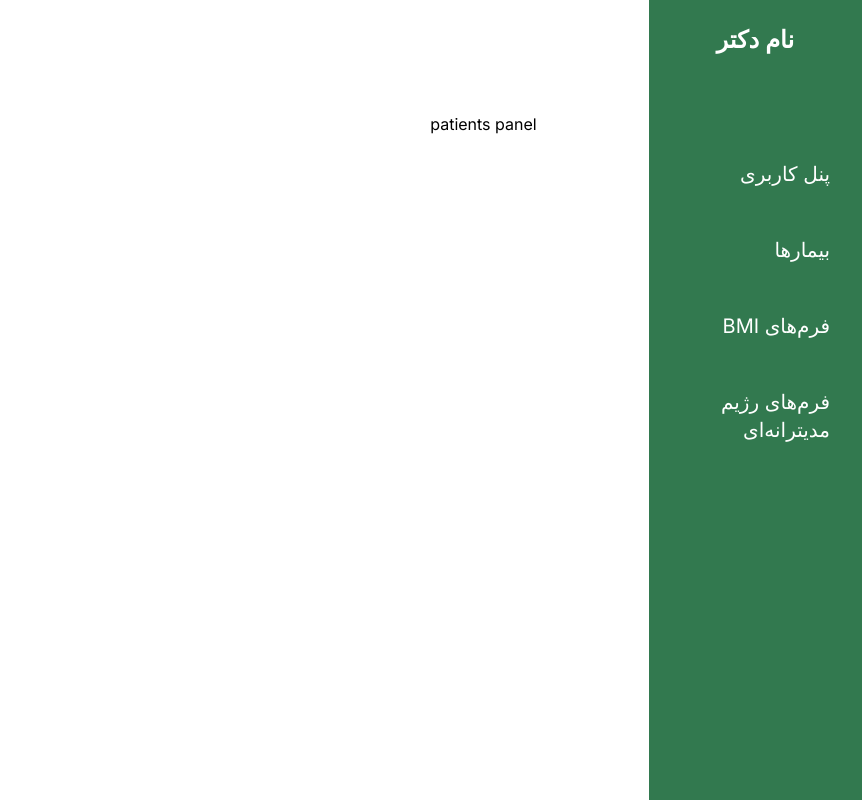
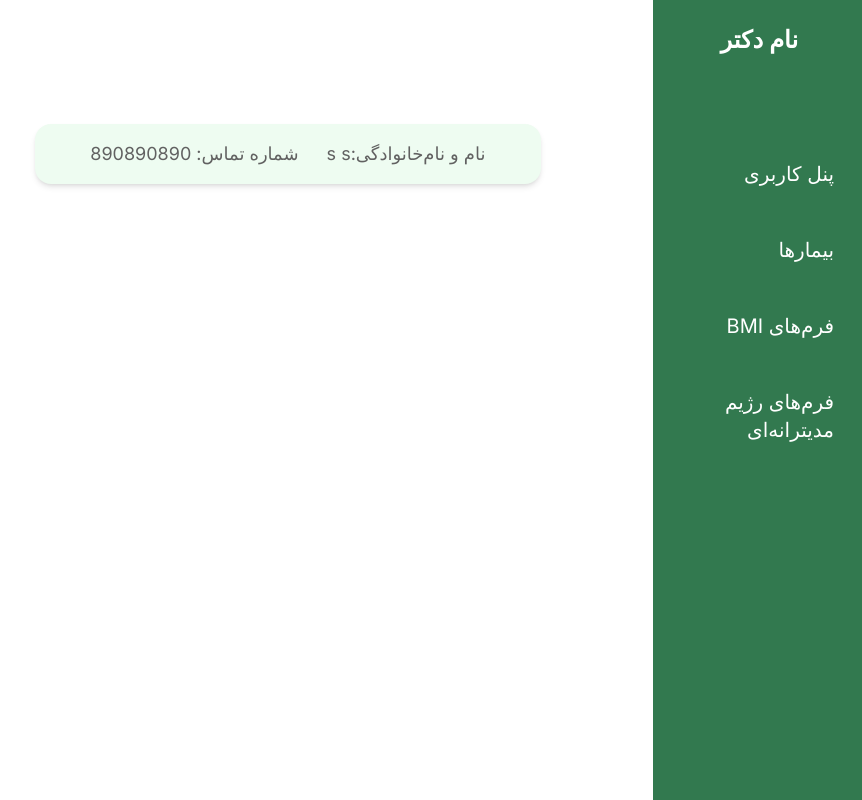
Before and after one commit to ParsaBordbar/Healthcare_Diet, a Next.js app in the folder client/: page /admin/panel/patients in a window 1280 px wide. Shown: the whole page, without its empty margins (418-1280 px from the left). Built offline with nearby package versions, Linux system fonts and the light colour scheme.

Commit message:
Add icons for isChecked buttons.

```diff
--- a/client/src/app/admin/panel/patients/page.tsx
+++ b/client/src/app/admin/panel/patients/page.tsx
@@ -1,7 +1,11 @@
-const Patients = () => {
+import PatientBox from "@/components/AdminComponents/PatientBox"
+
+const PatientsPage = () => {
     return(
-        <h1>patients panel</h1>
+        <section>
+            <PatientBox name={"s"} lastName={"s"} phoneNumber={"890890890"} bmi={""} />
+        </section>
     )
 }
 
-export default Patients
+export default PatientsPage
--- a/client/src/components/AdminComponents/MediterraneanForm/index.tsx
+++ b/client/src/components/AdminComponents/MediterraneanForm/index.tsx
@@ -1,10 +1,11 @@
 'use Client'
-import useFetchMediterranean from '@/hooks/useFetchMediterranean';
 import useSpecificFetchBmi from '@/hooks/useFetchName/useFetchName'
-
 import useUpdateIsChecked from '@/hooks/useUpdateIsChecked';
 import { MediterraneanFormType } from '@/types'
-import { useEffect, useState } from 'react';
+import { useState } from 'react';
+import Tick from "/public/svg/adminPanelSvgs/check_ring_round.svg"
+import Cross from "/public/svg/adminPanelSvgs/close_ring_fill.svg"
+
 
 const MediterraneanForm = ({dailyFruit, dailyVegetable,Cereals ,dailyCereals ,potatoAndStarchWeekly,oliveAndOliveOilDaily ,nutsDaily ,dairyDaily ,beans ,eggWeekly ,fishWeekly ,chickensWeekly, redMeatWeekly,sugarWeekly ,alcoholWeekly ,fermentationWeekly ,supplements ,physicalActivity, diabetes, anemia ,bloodPressure ,digestiveProblems ,selfSafety ,stroke ,fattyLiver ,kidneyProblems ,thyroid ,cancer, Migraine, otherSickness ,medicine ,phoneNumber, isChecked }:MediterraneanFormType) => {
 
@@ -24,7 +25,7 @@ const MediterraneanForm = ({dailyFruit, dailyVegetable,Cereals ,dailyCereals ,po
               {data?.name} {data?.lastName}
             </li>
             <button onClick={handleClickChecked} className='rounded-full flex justify-center items-center'>
-              {checked?<p className='text-white text-2xl bg-[var(--tittle-box)] rounded-full py-2.5 px-5 m-12'>ویزیت شده</p>:<p className='text-white text-2xl bg-[var(--text-important)] rounded-full py-2.5 px-5 m-12'>ویزیت نشده</p>}
+              {checked?<p className='text-white text-2xl bg-[var(--tittle-box)] rounded-full py-2.5 px-5 m-12 flex flex-row items-center justify-center gap-2 w-52'> <Tick/>ویزیت شده</p>:<p className='text-white text-2xl bg-[var(--text-important)] rounded-full py-2.5 px-5 m-12 flex flex-row items-center gap-2 justify-center w-52'> <Cross />ویزیت نشده </p>}
             </button>
           </div>
             <li className='ps-12 pe-7 text-2xl bg-[var(--rating-color)] text-white w-fit rounded-e-lg py-2 my-5'>
--- a/client/src/components/AdminComponents/PatientBox/index.tsx
+++ b/client/src/components/AdminComponents/PatientBox/index.tsx
@@ -1,7 +1,7 @@
 import { BmiType } from '@/types'
 import React from 'react'
 
-function PatientBox({name, lastName, phoneNumber, bmi}: BmiType) {
+function PatientBox({name, lastName, phoneNumber,}: BmiType) {
   return (
     <div className=" border-[var(--tittle-box)] shadow-md flex gap-7 justify-center my-3 bg-[var(--primary)] py-4 items-center w-3/5 rounded-2xl text-lg">
       <h2 className='flex justify-center text-[var(--text)]'>نام و نام‌خانوادگی:{name}{" "}{lastName}</h2>
```
